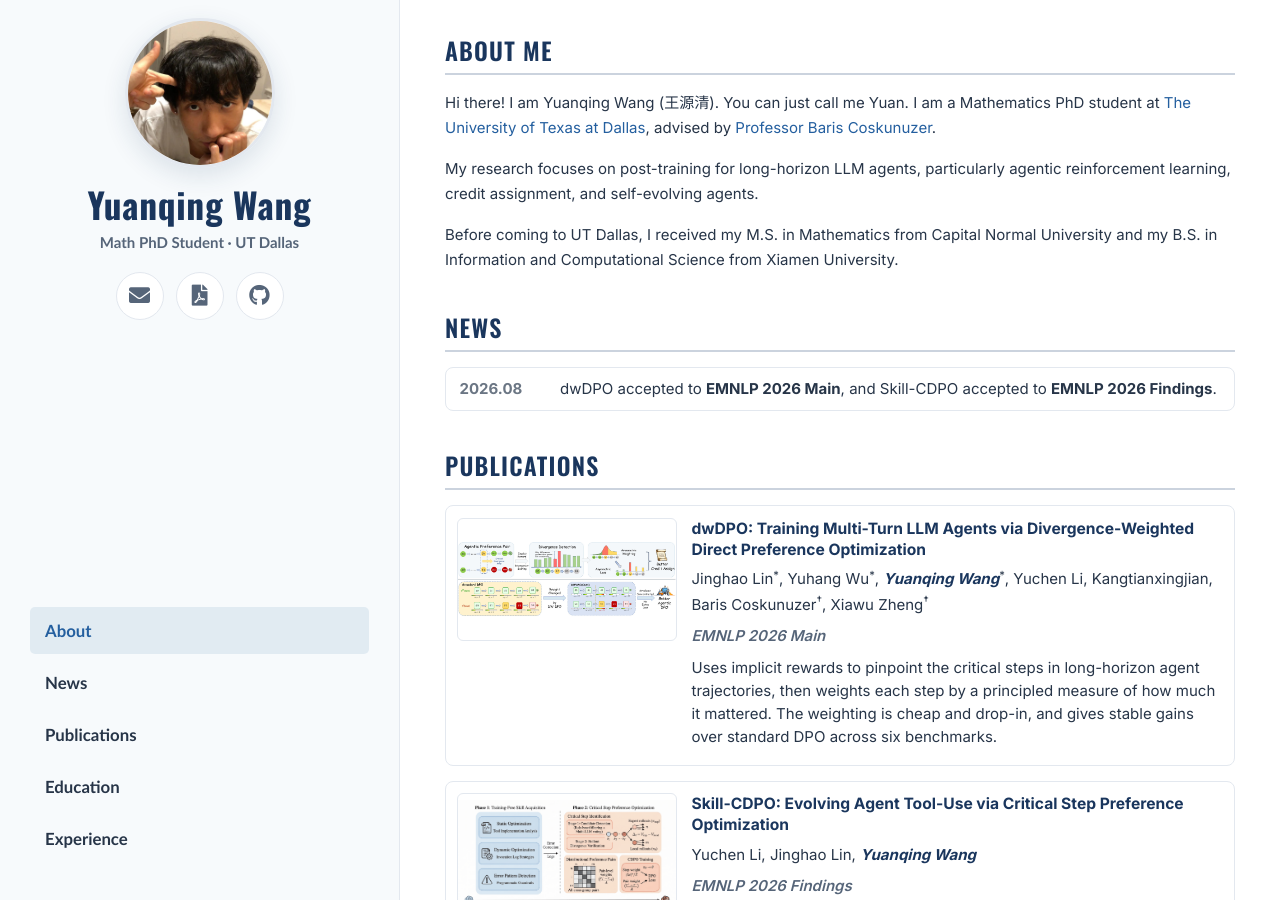
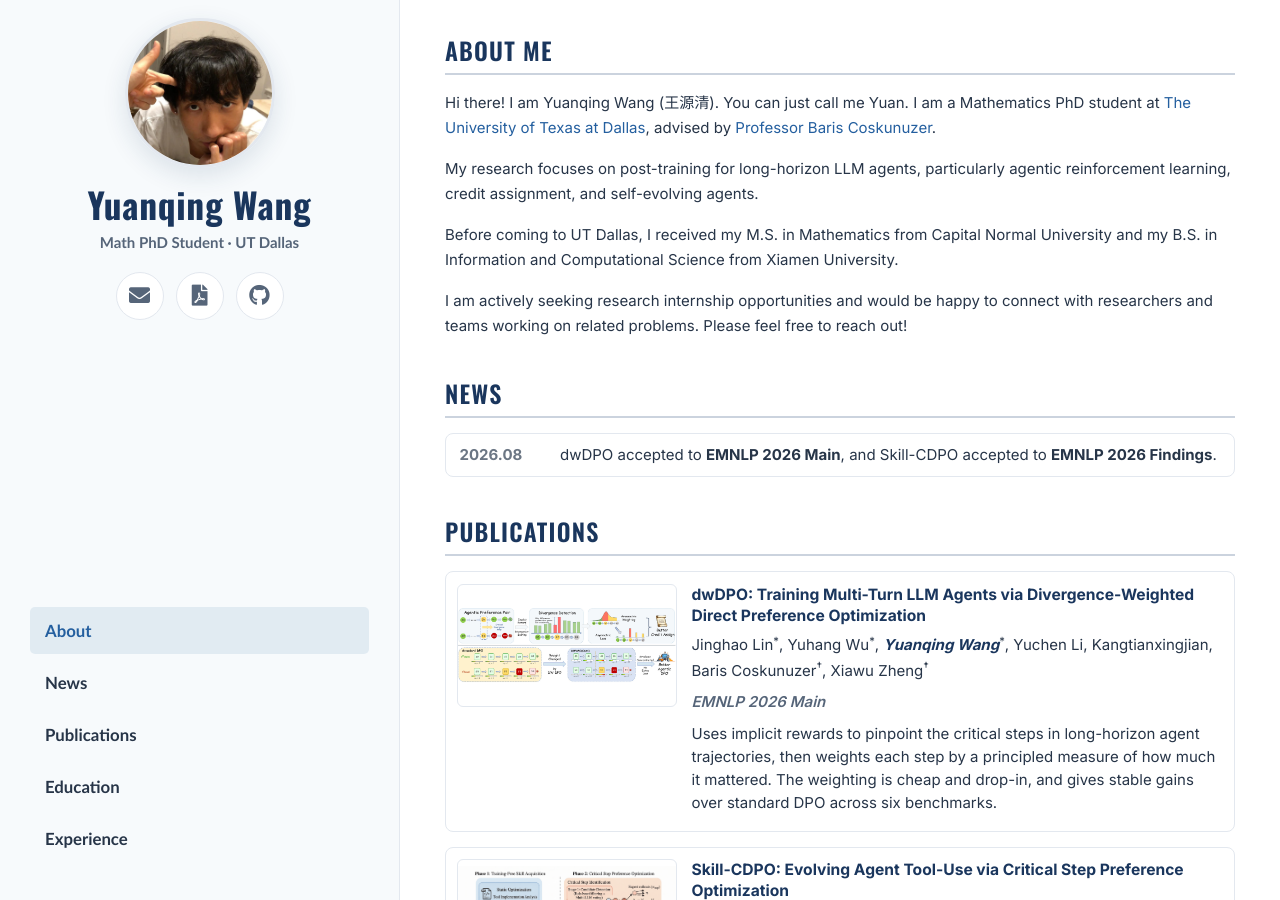
Before and after one commit to Wang-Yuanqing/Wang-Yuanqing.github.io, a Jekyll site: the page built from _pages/about.md, in a window 1280 px wide and 900 px high. Built offline with Jekyll 4.4.1, drawn with Linux system fonts in a browser that asks for light colours.

Commit message:
Add internship seeking paragraph to about page
Added a paragraph expressing interest in research internships.

```diff
--- a/_pages/about.md
+++ b/_pages/about.md
@@ -25,6 +25,9 @@ redirect_from:
     <p>
       Before coming to UT Dallas, I received my M.S. in Mathematics from Capital Normal University
       and my B.S. in Information and Computational Science from Xiamen University.
+    </p>
+    <p>
+      I am actively seeking research internship opportunities and would be happy to connect with researchers and teams working on related problems. Please feel free to reach out!
     </p>
   </div>
 </section>
```
